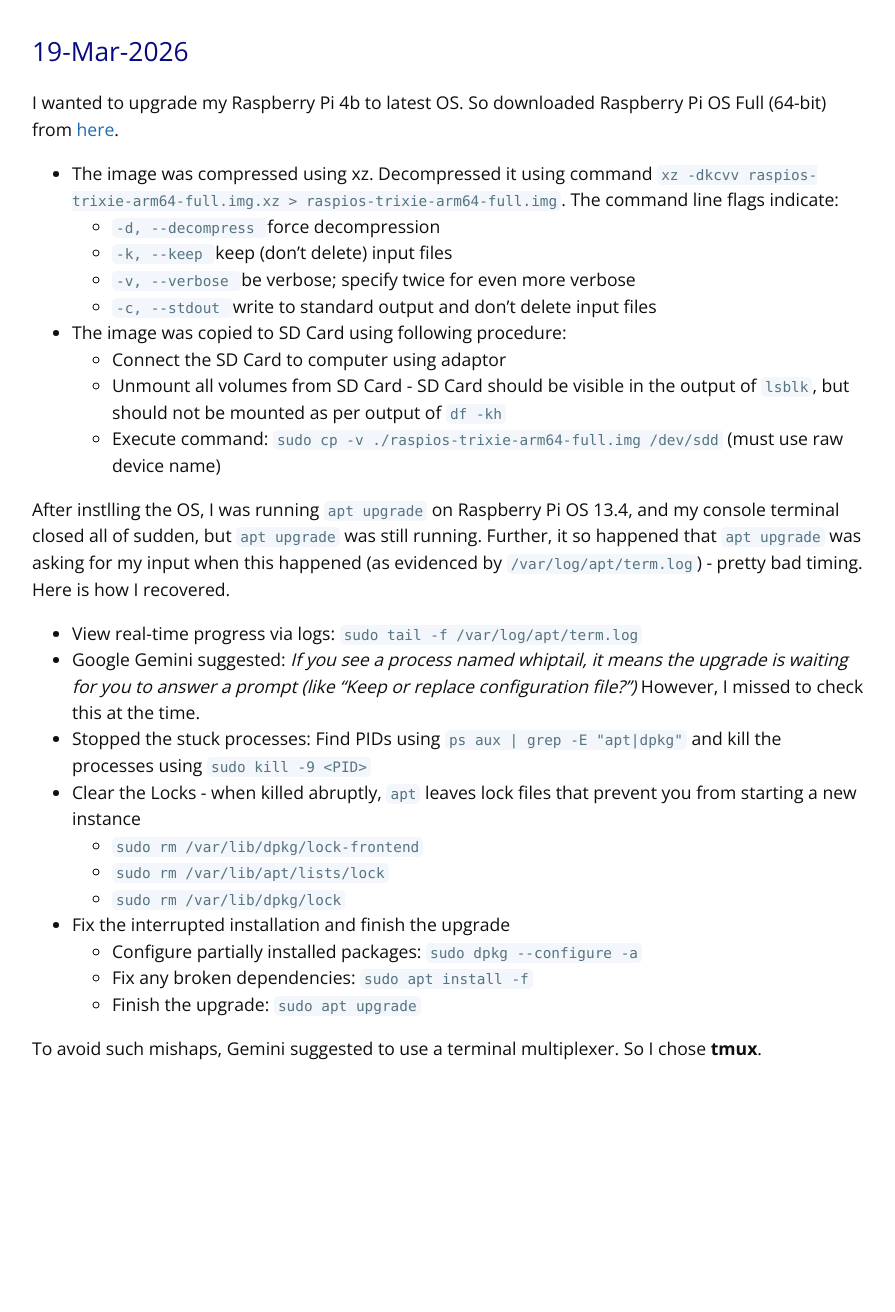
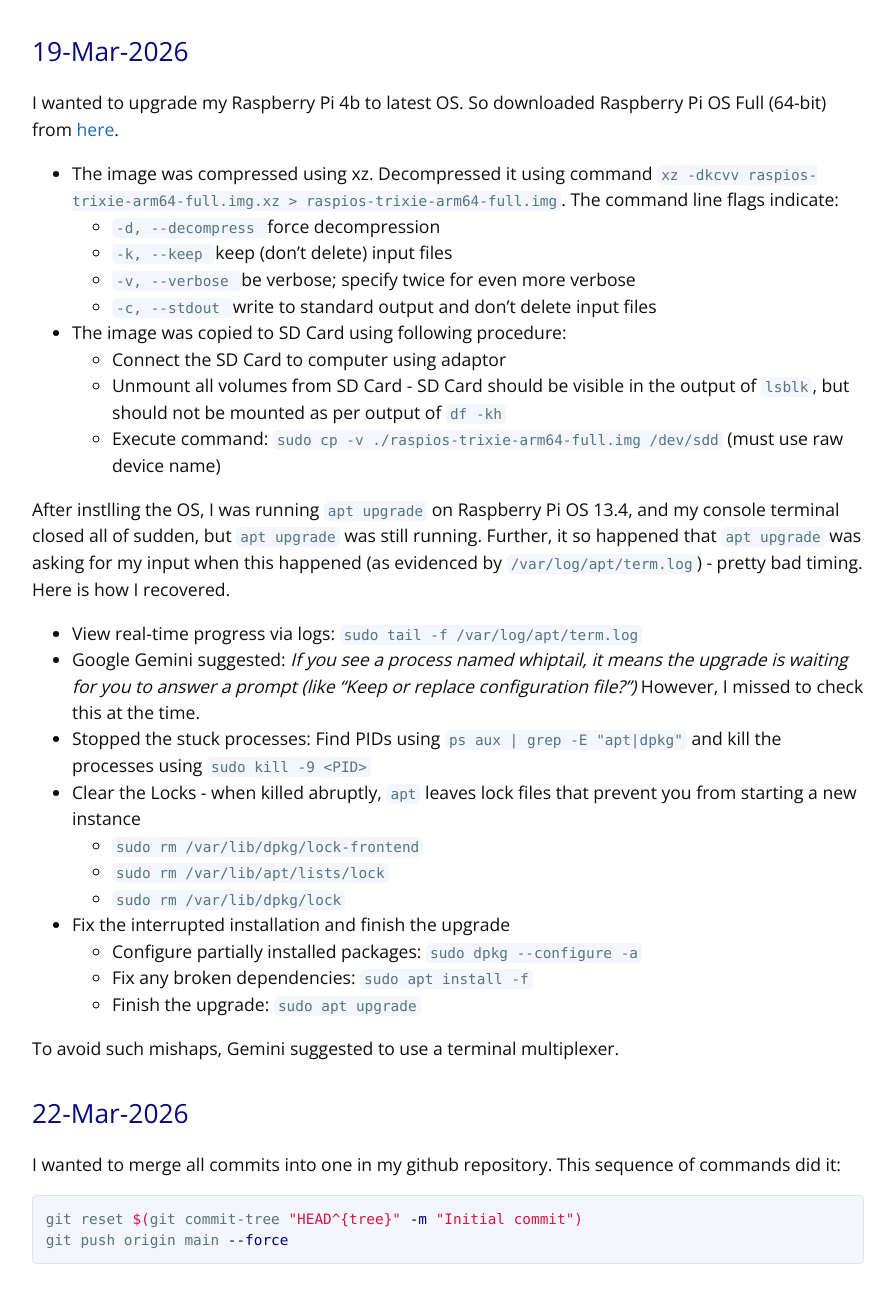
Before and after one commit to v0x101/v0x101.github.io, a Jekyll site: the page built from 2026.md, in a window 1280 px wide. Shown: the whole page, without its empty margins (192-1087 px from the left). Built offline with Jekyll 4.4.1, drawn with Linux system fonts in a browser that asks for light colours; our own code applies the rules of GitHub Pages for plain Markdown files; before the commit the page ends 1111 px from its top, so only the background shows below that.

Commit message:
Update 2026.md

````diff
--- a/2026.md
+++ b/2026.md
@@ -24,4 +24,11 @@ After instlling the OS, I was running `apt upgrade` on Raspberry Pi OS 13.4, and
   - Fix any broken dependencies: `sudo apt install -f`
   - Finish the upgrade: `sudo apt upgrade`
 
-To avoid such mishaps, Gemini suggested to use a terminal multiplexer. So I chose __tmux__.
+To avoid such mishaps, Gemini suggested to use a terminal multiplexer.
+
+## 22-Mar-2026
+I wanted to merge all commits into one in my github repository. This sequence of commands did it:
+``` bash
+git reset $(git commit-tree "HEAD^{tree}" -m "Initial commit")
+git push origin main --force
+```
````
